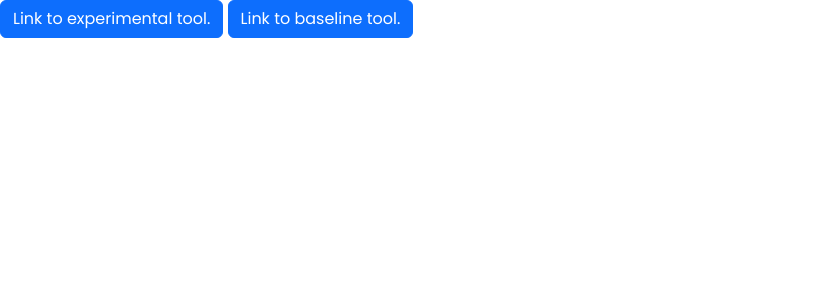
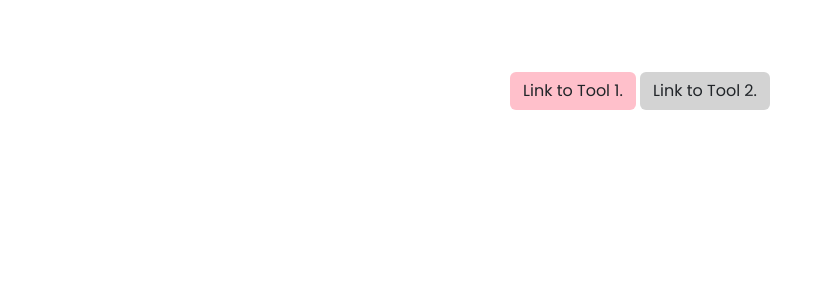
Before and after one commit to kamrynohly/LOADingProject, a Flask app: page / in a window 1280 px wide. Shown: the top 300 px of the page, without its empty margins (0-833 px from the left). Run offline with Flask 3, Linux system fonts and the light colour scheme.

Commit message:
minor updates, hid the tool labels from participants

```diff
--- a/app.py
+++ b/app.py
@@ -96,7 +96,7 @@ def baseline_response():
     output = baselineAskAI(conversation)                             # Generate a response with baseline AI
     conversation.append({"role": "assistant", "content" : output})   # Add the response to the conversation
 
-   # Update the conversation information.
+    # Update the conversation information.
     session["base-conversations"] = conversation
     return render_template("baseline-response.html", promptResponse=output)
 
--- a/static/styles.css
+++ b/static/styles.css
@@ -7,6 +7,16 @@ body {
 }
 
 
+/* Experimental vs. Baseline Differences */
+.highlighter-experimental {
+    background: pink!important;
+    padding: 5px;
+}
+
+.highlighter-baseline {
+    background: lightgray!important;
+    padding: 5px;
+}
 
 /* Prompt Inputs & Forms */
 form {
@@ -52,7 +62,7 @@ form {
 
 /* Padding */
 .top-padding {
-    height: 250px;
+    height: 230px;
 }
 
 
--- a/templates/baseline-response.html
+++ b/templates/baseline-response.html
@@ -17,7 +17,7 @@
         <div class="row" style="padding-top:50px;">
             <div class="col-md-2"></div>
             <div class="col-md-8">
-                <h1>Let's learn! (baseline)</h1>
+                <h1><span class="highlighter-baseline">Let's learn!</span></h1>
             </div>
             <div class="col-md-2"></div>
         </div><br>
--- a/templates/experimental-response.html
+++ b/templates/experimental-response.html
@@ -17,7 +17,7 @@
         <div class="row" style="padding-top:50px;">
             <div class="col-md-2"></div>
             <div class="col-md-8">
-                <h1>Let's learn! (experimental)</h1>
+                <h1><span class="highlighter-experimental">Let's learn!</span></h1>
             </div>
             <div class="col-md-2"></div>
         </div><br>
--- a/templates/index.html
+++ b/templates/index.html
@@ -10,9 +10,12 @@
 </head>
 <body>
     <!-- Choose between the baseline tool and experimental tool. -->
-    <form action="/" method="POST" style="display:inline;">
-        <button type="submit" name="experimental-btn" class="btn btn-primary">Link to experimental tool.</button>
-        <button type="submit" name="baseline-btn" class="btn btn-primary">Link to baseline tool.</button>
-    </form>
+    <center>
+        <form action="/" method="POST" style="display:inline;">
+            <br><br><br>
+            <button type="submit" name="experimental-btn" class="btn highlighter-experimental">Link to Tool 1.</button>
+            <button type="submit" name="baseline-btn" class="btn highlighter-baseline">Link to Tool 2.</button>
+        </form>
+    </center>
 </body>
 </html>
```
Also changed, not shown: templates/baseline.html (+5 -2 lines), templates/experimental.html (+5 -2 lines), README.md, 1 other file.
